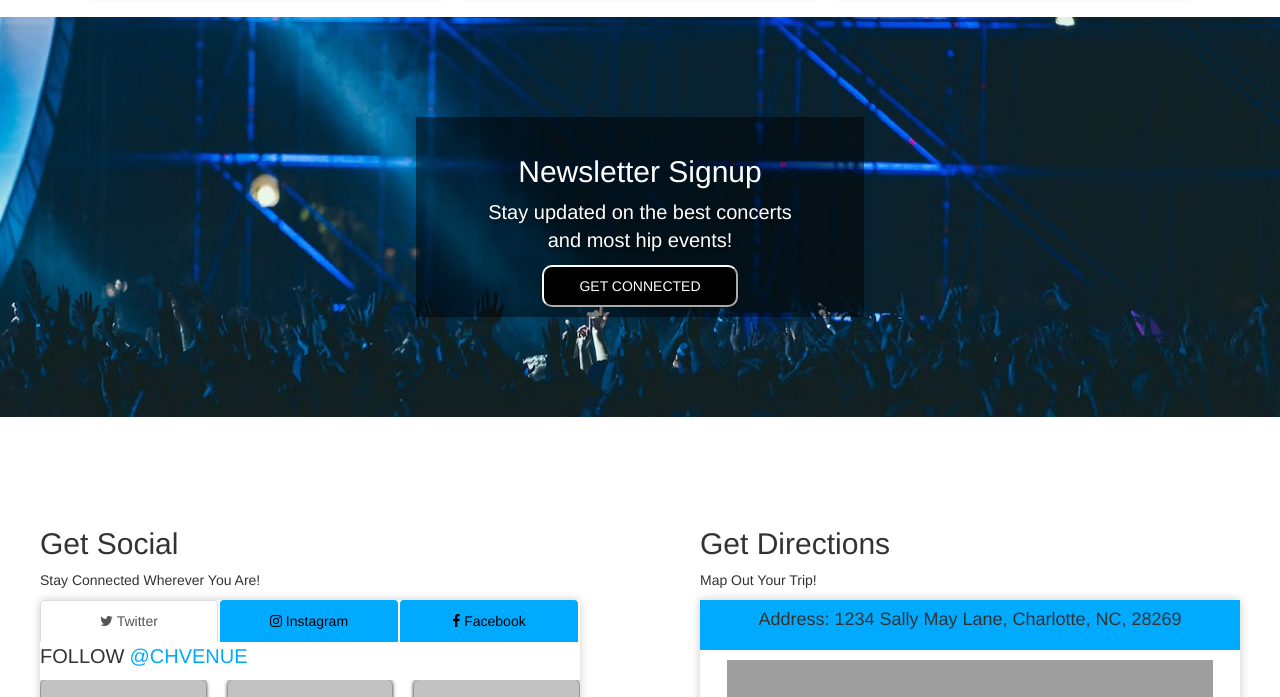
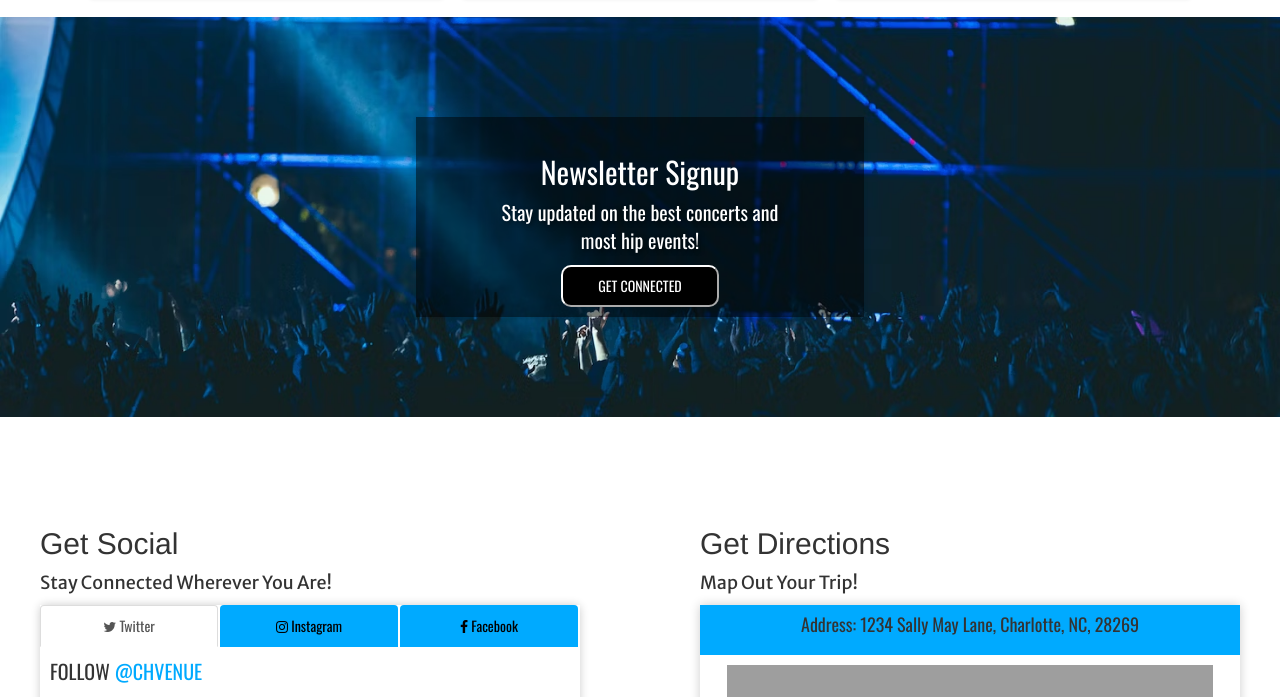
Before and after one commit to Introvette/carbonhouse-codetest, a plain HTML site: page index.html in a window 1280 px wide. Shown: the part 1061-1758 px from the top of the page. Drawn offline with nearby package versions, Linux system fonts and the light colour scheme; some packages are replaced by stand-ins of ours; grey boxes are pictures that could not be loaded.

Commit message:
updated fonts

```diff
--- a/index.html
+++ b/index.html
@@ -188,7 +188,7 @@
 <!-- GET SOCIAL -->
     <section class="grid__left">
         <h2>Get Social</h2>
-        <p>Stay Connected Wherever You Are!</p>
+        <p class="sub-heading">Stay Connected Wherever You Are!</p>
         <div class="carousel-box">
         <ul class="nav nav-tabs">
             <li class="active"><a data-toggle="tab" href="#home"><i class="fa fa-twitter"></i> Twitter</a></li>
@@ -211,7 +211,7 @@
 <!-- GET DIRECTIONS -->
 <section class="grid__right">
     <h2>Get Directions</h2>
-    <p>Map Out Your Trip!</p>
+    <p class="sub-heading">Map Out Your Trip!</p>
     <div class="map-container">
         <div class="map-overlay">
           <p class="map-overlay-text">Address: 1234 Sally May Lane, Charlotte, NC, 28269</p>
--- a/scss/globals/_cards.scss
+++ b/scss/globals/_cards.scss
@@ -26,6 +26,7 @@
 
   .content {
     margin-bottom: 30px;
+    font-family: 'Merriweather Sans', sans-serif;
   }
 
   .date-bar {
@@ -41,6 +42,8 @@
     margin-left: 10px;
     margin-top: 10px;
     margin-bottom: 1px;
+    font-family: 'Oswald', sans-serif;
+
   }
 
   .day-bar-container {
@@ -60,6 +63,7 @@
     width: 40%;
     border-radius: 20px 0px 0px 70px;
     z-index: 1;
+    font-family: 'Oswald', sans-serif;
   }
 
   @media (max-width: 767px) {
@@ -92,11 +96,7 @@
 
   .upcoming-events h1 {
     margin: 20px 20px;
-  }
-
-  .solid {
-    margin: 20px 20px 20px 20px;
-    padding: 10px 10px 10px 10px;
+    font-family: 'Merriweather Sans', sans-serif;
   }
 
   .cards-container {
--- a/scss/globals/_carousel.scss
+++ b/scss/globals/_carousel.scss
@@ -74,6 +74,7 @@ object-fit: fill;
 .nav.nav-tabs li {
   flex: 1;
   background-color: white;
+  font-family: 'Oswald', sans-serif;
 }
 
 .nav.nav-tabs li a {
@@ -97,12 +98,15 @@ object-fit: fill;
 .handle {
   color: var(--theme-color);
   font-size: 20px;
+  font-family: 'Oswald', sans-serif;
 }
 
 .socials-header {
   display: flex;
   font-size: 20px;
   gap: 5px;
+  font-family: 'Oswald', sans-serif;
+  padding: 10px;
 }
 
 .card-heading {
--- a/scss/globals/_map.scss
+++ b/scss/globals/_map.scss
@@ -22,6 +22,7 @@
   .map-overlay-text {
     font-size: 18px;
     color: #333;
+    font-family: 'Oswald', sans-serif;
   }
 
   #map {
--- a/scss/globals/_navbar.scss
+++ b/scss/globals/_navbar.scss
@@ -27,6 +27,7 @@
             justify-content: center;
             align-items: center;
             gap: 100px;
+            font-family: 'Oswald', sans-serif;
 
 
             li {
@@ -58,7 +59,7 @@
 
     h1 {
       color: white;
-      font-size: 28px;
+      font-size: 60px;
       margin: 0;
       padding: 10px;
       background-color: black;
@@ -67,6 +68,7 @@
       display: flex;
       align-items: center;
       justify-content: center;
+      font-family: 'Oswald', sans-serif;
     }
   }
 
--- a/scss/globals/_newsletter.scss
+++ b/scss/globals/_newsletter.scss
@@ -12,6 +12,7 @@
 .newsletter-bg div {
   text-align: center;
   padding: 9px 35px 15px 35px;
+  font-family: 'Oswald', sans-serif;
 }
 
 .newsletter-bg p {
@@ -39,6 +40,7 @@
   padding: 9px 35px 9px 35px;
   border-radius: 10px;
   border-color: white;
+  font-family: 'Oswald', sans-serif;
 }
 
 @media (max-width: 768px) {
--- a/scss/globals/_search.scss
+++ b/scss/globals/_search.scss
@@ -23,6 +23,7 @@
 ::placeholder {
   color: black;
   text-align: left;
+  font-family: 'Oswald', sans-serif;
 }
 
 .login-form {
@@ -66,6 +67,7 @@ button[type="submit"] {
 
 .social-media p {
   margin-top: -5px;
+  font-family: 'Oswald', sans-serif;
 }
 
 .login-form button {
@@ -75,6 +77,7 @@ button[type="submit"] {
   justify-content: space-evenly;
   align-items: center;
   border-style: none;
+  font-family: 'Oswald', sans-serif;
 }
 
 @media(max-width: 991px){
--- a/scss/globals/_typography.scss
+++ b/scss/globals/_typography.scss
@@ -1,7 +1,10 @@
+@import url('https://fonts.googleapis.com/css2?family=Lato&family=Merriweather+Sans&family=Oswald&display=swap');
+
 h1, h2, h3 {
     font-weight: 700;
     line-height: 1.1;
     margin-top: 0;
+    font-family: 'Oswald', sans-serif;
 }
 
 p {
@@ -11,3 +14,8 @@ p {
 a, a:visited, a:active {
     text-decoration: none;
 }
+
+.sub-heading {
+    font-size: 18px;
+    font-family: 'Merriweather Sans', sans-serif;
+}
```
Also changed, not shown: assets/styles/styles.css, dist/styles.css, 1 other file.
